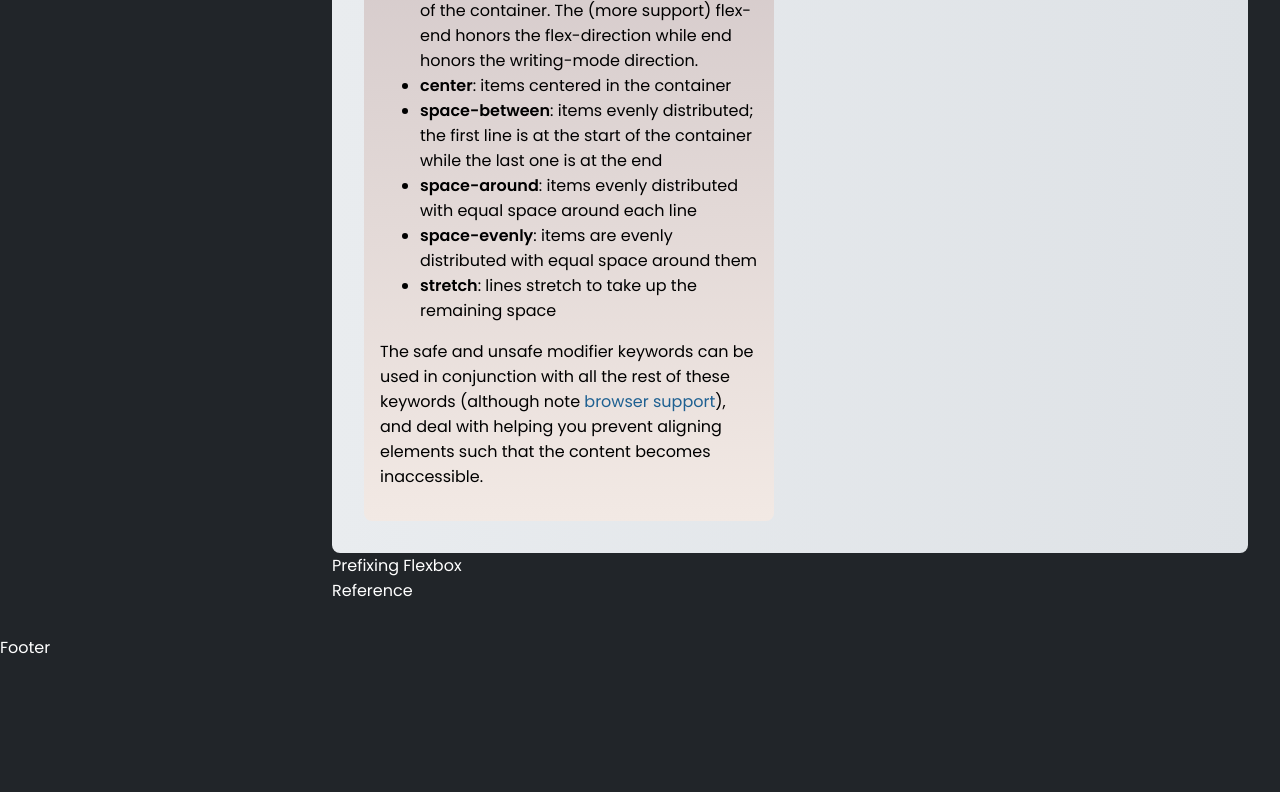
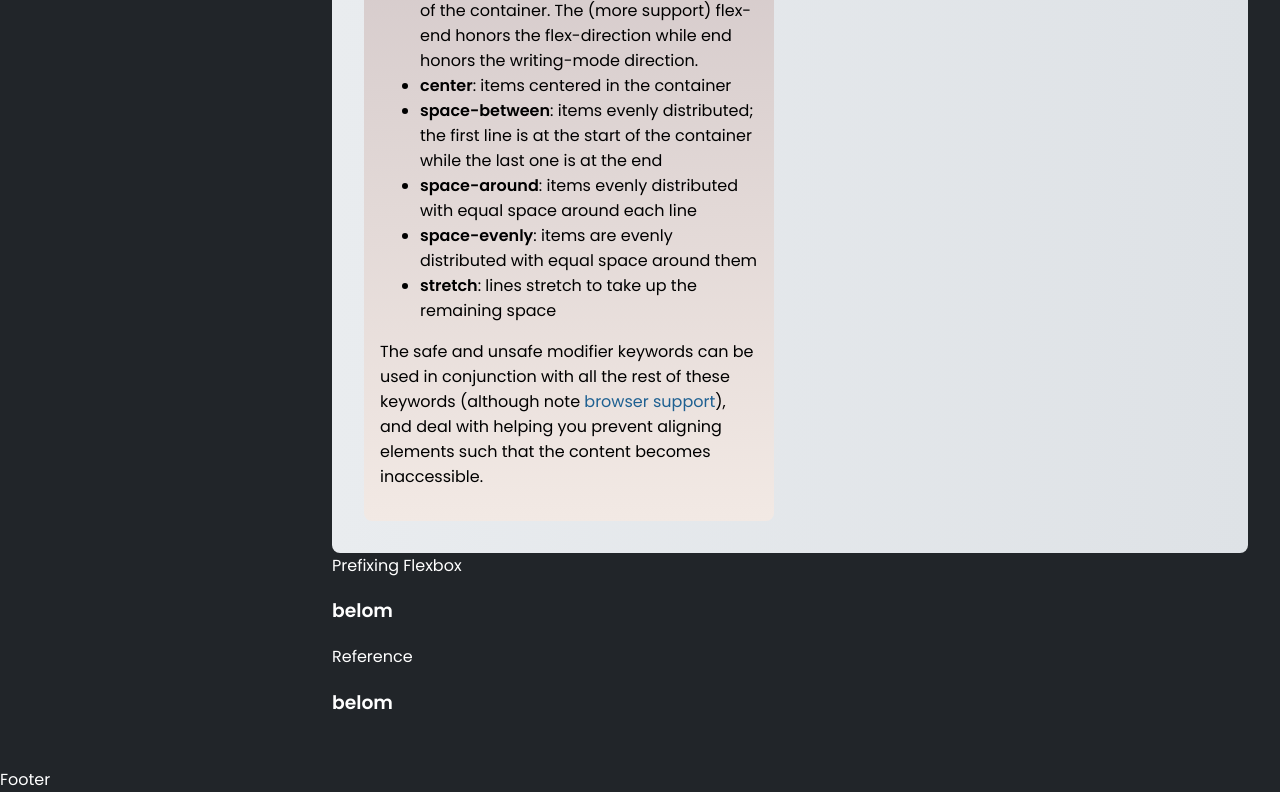
Before and after one commit to mariorizki/technical-documentation-page-freecodecamp, a plain HTML site: page index.html in a window 1280 px wide. Shown: the part 9071-9863 px from the top of the page. Before the commit the page ends 9731 px from the top, so only its background shows below. Drawn offline with Linux system fonts and the light colour scheme.

Commit message:
fix main margin

```diff
--- a/index.html
+++ b/index.html
@@ -585,9 +585,11 @@
       </section>
       <section class="main-section" id="prefixing_flexbox">
         <header>Prefixing Flexbox</header>
+        <h3>belom</h3>
       </section>
       <section class="main-section" id="reference">
         <header>Reference</header>
+        <h3>belom</h3>
       </section>
     </main>
 
--- a/style.css
+++ b/style.css
@@ -36,11 +36,11 @@ a {
 }
 
 /* --------------nav bar mobile query-------------------- */
-@media screen and (max-width: 899px) {
+@media screen and (max-width: 815px) {
   #navbar {
     position: absolute;
     width: 100%;
-    max-height: 275px;
+    max-height: 250px;
     border: none;
     z-index: 1;
   }
@@ -48,7 +48,7 @@ a {
 /* ----------------------------------------------------- */
 
 #main-doc {
-  margin-top: 250px;
+  margin-top: 200px;
   padding: 2rem;
 }
 
@@ -86,7 +86,7 @@ pre {
   overflow: auto;
 }
 
-@media screen and (min-width: 900px) {
+@media screen and (min-width: 814px) {
   .col-container {
     display: grid;
     grid-template-columns: 50% 50%;
```
